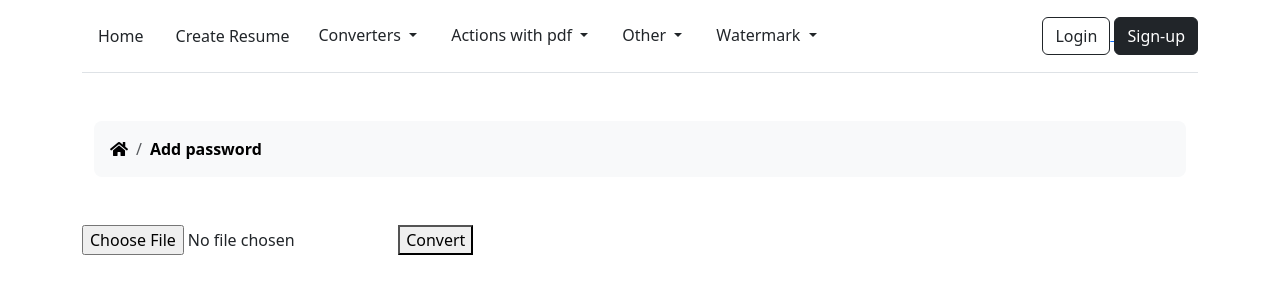
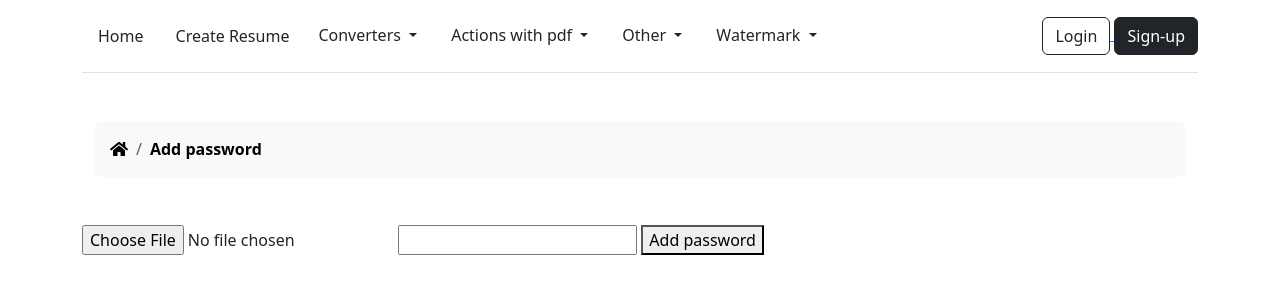
Before and after one commit to V1P7/ResumeGenerator, a Django app: page /add_password in a window 1280 px wide. Shown: the top 300 px of the page. Run offline with Django 4.2, Linux system fonts and the light colour scheme; some libraries are stand-ins or nearby versions.

Commit message:
Add 'add_password' function to encrypt PDF files

```diff
--- a/helper/views.py
+++ b/helper/views.py
@@ -1,8 +1,31 @@
+import PyPDF2
+from django.http import HttpResponse
 from django.shortcuts import render
+from io import BytesIO
 
 
 def add_password(request):
 	title = "Add password"
+	if request.method == 'POST':
+
+		pdf_file = request.FILES['pdf_file']
+		password = request.POST['password']
+
+		pdf_in = PyPDF2.PdfReader(pdf_file)
+		pdf_file = PyPDF2.PdfWriter()
+
+		for page in pdf_in.pages:
+			pdf_file.add_page(page)
+
+		pdf_file.encrypt(password)
+
+		pdf_output = BytesIO()
+		pdf_file.write(pdf_output)
+		# with open('encrypted.pdf', 'wb') as f:
+		# 	pdf_file.write(f)
+		response = HttpResponse(pdf_output.getvalue(), content_type='application/pdf')
+		response['Content-Disposition'] = 'attachment; filename='"encrypted.pdf"
+		return response
 
 	context = {
 		'title': title,
--- a/templates/helper/add_password.html
+++ b/templates/helper/add_password.html
@@ -19,7 +19,8 @@
         <form method="post" enctype="multipart/form-data" action="{% url 'add_password' %}">
         {% csrf_token %}
         <input type="file" name="pdf_file">
-        <button type="submit">Convert</button>
+        <input type="password" name="password">
+        <button type="submit">Add password</button>
     </form>
   </div>
 {% endblock %}
```
